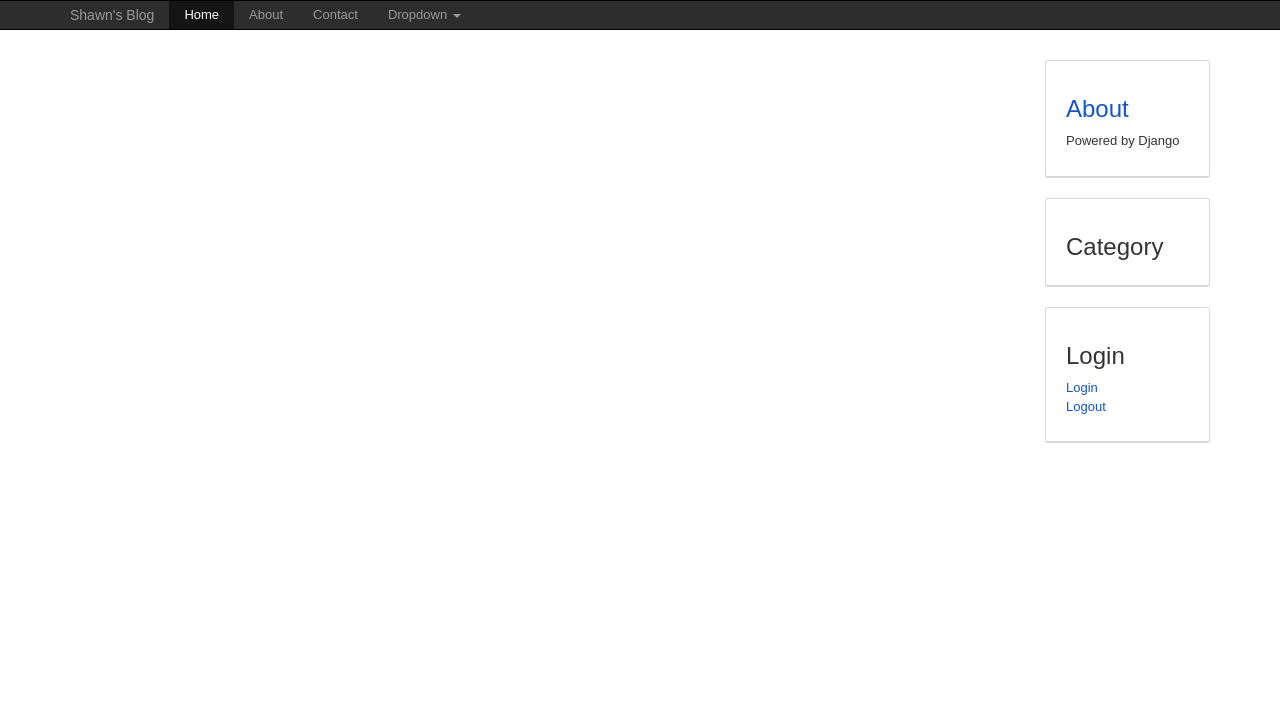
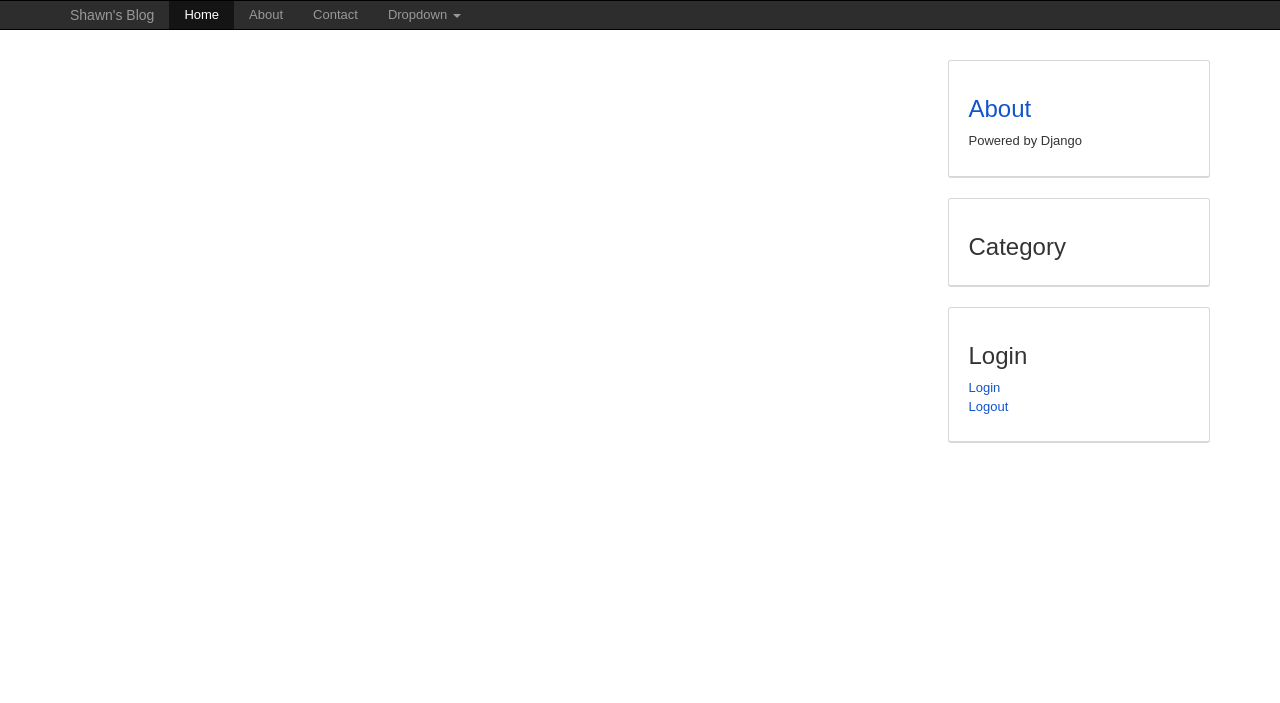
Before and after one commit to In-vincible/blog-1, a Django app: page / in a window 1280 px wide. Shown: the top 703 px of the page. Run offline with Django 3.2, Linux system fonts and the light colour scheme; data that the repository does not hold is empty; some libraries are stand-ins or nearby versions.

Commit message:
Revert d0f4d0e..60f31ef
This rolls back to commit d0f4d0ed3b8cb9e3d2d9f1a324503c1c19e59f9d.

```diff
--- a/myblog/settings.py
+++ b/myblog/settings.py
@@ -53,6 +53,7 @@ ROOT_URLCONF = 'myblog.urls'
 
 WSGI_APPLICATION = 'myblog.wsgi.application'
 
+STATIC_ROOT = '/app/static'
 
 # Database
 # https://docs.djangoproject.com/en/1.7/ref/settings/#databases
@@ -79,9 +80,8 @@ USE_TZ = True
 
 # Static files (CSS, JavaScript, Images)
 # https://docs.djangoproject.com/en/1.7/howto/static-files/
-STATIC_ROOT = '/app/static'
+
 STATIC_URL = '/static/'
-
 # STATICFILES_DIRS = (
 #     os.path.join(BASE_DIR, "static"),
 # )
--- a/templates/base.html
+++ b/templates/base.html
@@ -69,27 +69,22 @@
 
       <!-- Begin page content -->
       <div class="container">
-        <div class="blog-header">
-
-        </div>
         <div class="row">
-          <div class="col-lg-2">
-
-          </div>
-          <div class="col-lg-8">
+          <div class="col-lg-9">
             {% block content%} {% endblock %}
           </div>
-          <div class="col-lg-2">
+          <div class="col-lg-3">
             {% block rightside %}{% endblock %}
           </div>
         </div>
-      </div>
-    </div>
+
       <!-- <div class="page-header">
         <h1>Sticky footer with fixed navbar</h1>
       </div>
       <p class="lead">Pin a fixed-height footer to the bottom of the viewport in desktop browsers with this custom HTML and CSS. A fixed navbar has been added with <code>padding-top: 60px;</code> on the <code>body > .container</code>.</p>
       <p>Back to <a href="../sticky-footer">the default sticky footer</a> minus the navbar.</p> -->
+      </div>
+    </div>
 
     <footer class="footer">
       <div class="container">
--- a/templates/blog/_post.html
+++ b/templates/blog/_post.html
@@ -1,7 +1,6 @@
 {% load markup %}
 <div class="post">
-<!-- 	<h3><a href="{{ post.get_absolute_url }}">{{ post.title }}</a></h3> -->
-		<h3>{{ post.title }}</a></h3>
+	<h3><a href="{{ post.get_absolute_url }}">{{ post.title }}</a></h3>
 	<div class="info">{{ post.author.username }}  {{ post.pub_date | date:"Y/m/d H:i" }}</div>
 	<div class="content">{{ post.content|markdown2 }}</div>
 </div>
--- a/templates/blog/_side.html
+++ b/templates/blog/_side.html
@@ -1,5 +1,3 @@
-
-
 <div class="panel panel-default">
 	<div class="panel-body">
 		<a href="/about"><h3>About</h3></a>
```
Also changed, not shown: templates/blog/index.html (+0 -10 lines).
